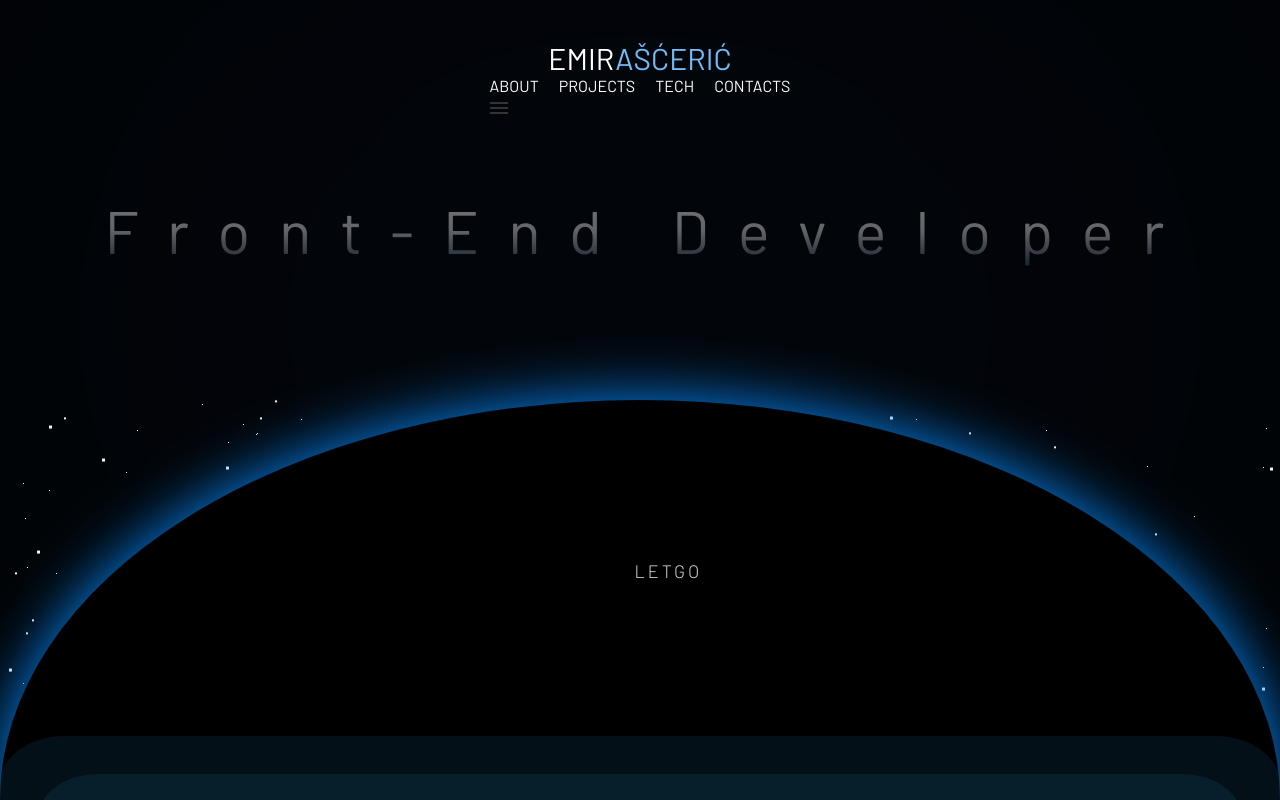
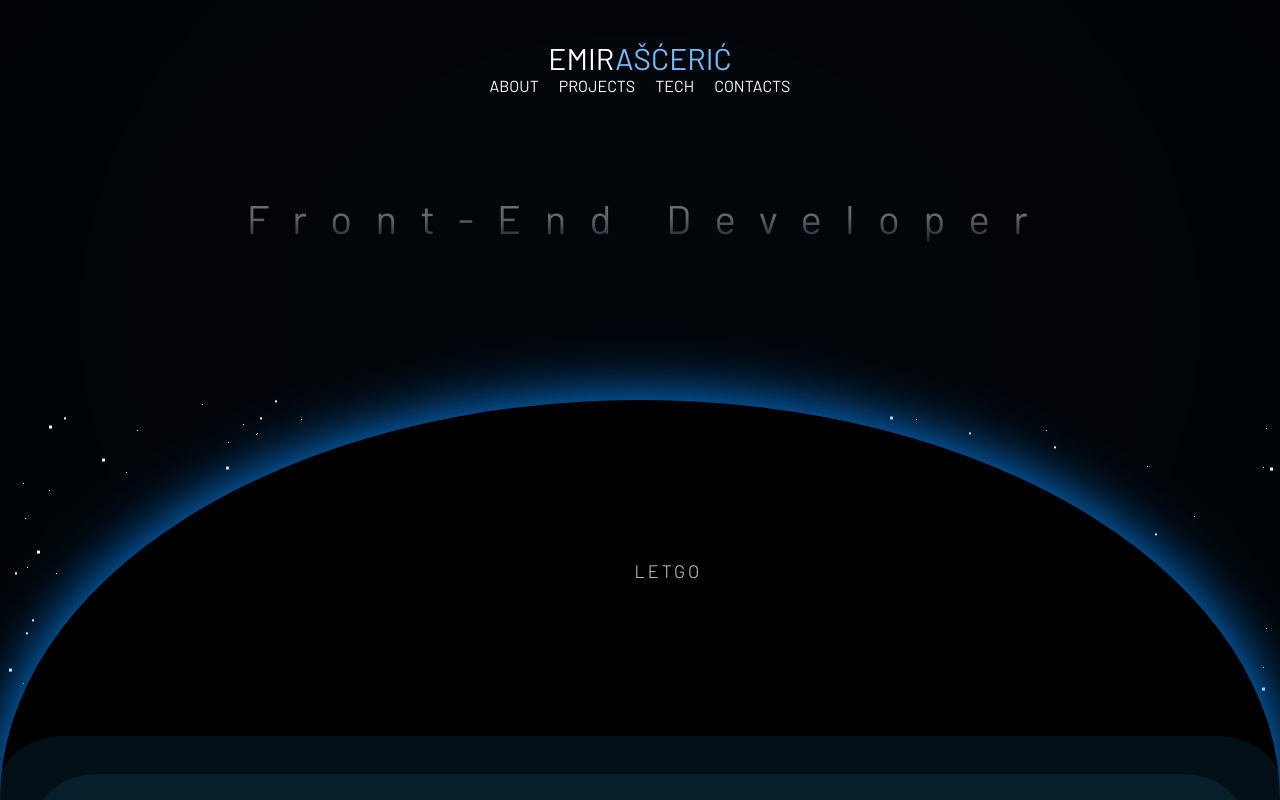
Before and after one commit to emirasceric/Portfolio2, a React (Create React App) app: page / in a window 1280 px wide. Shown: the top 800 px of the page. Built offline with nearby package versions, Linux system fonts and the light colour scheme; a web font is replaced by a local one.

Commit message:
css edit

```diff
--- a/src/components/Contact.css
+++ b/src/components/Contact.css
@@ -35,7 +35,7 @@
 .image-link img {
   width: 50px; /* Početna veličina ikona */
   transition: transform 0.3s ease; /* Animacija za povećanje */
-  background-color: aliceblue;
+ background-color: transparent;
 
 }
 
--- a/src/components/Contact.js
+++ b/src/components/Contact.js
@@ -15,13 +15,13 @@ const Contact = () => {
             </p>
             <div className="image-container">
               <a href="mailto:asceric_emir@hotmail.com" target="_blank" rel="noopener noreferrer" className="image-link">
-                <img src="https://i.ibb.co/HTWTMnD/Pngtree-vector-email-icon-3783212.png" alt="Email" />
+                <img src="https://i.ibb.co/6bmDVw1/mail2.png" alt="Email" />
               </a>
               <a href="https://www.linkedin.com/in/emir-asceric/" target="_blank" rel="noopener noreferrer" className="image-link">
-                <img src="https://www.treasurers.org/ACTmedia/linkedin-icon-1-logo-png-transparent.png" alt="LinkedIn" />
+                <img src="https://i.ibb.co/RbZ6TVK/Linked-In-icon-circle-svg.png" alt="LinkedIn" />
               </a>
               <a href="https://github.com/emirasceric" target="_blank" rel="noopener noreferrer" className="image-link">
-                <img src="https://i.ibb.co/Q83pCKf/github-logo-1.png" alt="GitHub" />
+                <img src="https://i.ibb.co/kJ530sN/github-11-xxl.png" alt="GitHub" />
               </a>
             </div>
           </div>
--- a/src/components/Home.css
+++ b/src/components/Home.css
@@ -65,9 +65,9 @@ body::-webkit-scrollbar {
   left: 0;
   right: 0;
   margin-top: -80px;
-  font-size: 60px;
+  font-size: 40px;
   text-align: center;
-  letter-spacing: 20px;
+  letter-spacing: 10px;
 
   background: -webkit-linear-gradient(white, rgb(219, 221, 224), #38495a);
   -webkit-background-clip: text;
@@ -108,8 +108,8 @@ span {
 
 @media (min-width: 1024px) {
   #title {
-    font-size: 60px; /* Manja veličina fonta za naslov */
-    letter-spacing: 20px; /* Manji razmak između slova */
+    font-size: 40px; /* Manja veličina fonta za naslov */
+    letter-spacing: 10px; /* Manji razmak između slova */
   }
 
   #subtitle {
@@ -122,8 +122,8 @@ span {
 
 @media (max-width: 1023px) {
   #title {
-    font-size: 40px; /* Još manja veličina fonta za naslov na vrlo malim zaslonima */
-    letter-spacing: 15px; /* Još manji razmak između slova */
+    font-size: 30px; /* Još manja veličina fonta za naslov na vrlo malim zaslonima */
+    letter-spacing: 10px; /* Još manji razmak između slova */
   }
 
   #subtitle {
--- a/src/components/LoadingPage.js
+++ b/src/components/LoadingPage.js
@@ -17,9 +17,6 @@ function LoadingPage() {
     gsap.set(mainSVG, {
       visibility: 'visible'
     });
-
-
-
 
     function animate(el, count) {
       const tl = gsap.timeline({
--- a/src/components/NavBar.css
+++ b/src/components/NavBar.css
@@ -33,7 +33,7 @@ a {
 }
 
 /* Na hover, a tagovi će primijeniti gradijentnu pozadinu */
-a:hover {
+#menu_links:hover {
   background-image: linear-gradient(to right, #72bcf8, #ffffff);
 
 }
@@ -60,7 +60,7 @@ a:hover {
 }
 
 /* Animacija linije ispod a tagova na hover */
-a::before {
+.menu_links a::before {
   content: '';
   position: absolute;
   width: 0;
@@ -130,10 +130,6 @@ a:hover::before {
   top: -5px;
 }
 
-.menu_links.active {
-  display: block;
-}
-
 /* Responsive stilovi */
 @media only screen and (max-width: 768px) {
   nav {
--- a/src/components/NavBar.js
+++ b/src/components/NavBar.js
@@ -1,17 +1,11 @@
 import React, { useState, useEffect } from "react";
 import './NavBar.css';
 
-
 const Navbar = () => {
   const [isHome, setIsHome] = useState(true);
-  const [isMenuOpen, setIsMenuOpen] = useState(false);
 
   const checkIfHome = () => {
     setIsHome(window.pageYOffset === 0);
-
-  };
-   const toggleMenu = () => {
-      setIsMenuOpen(!isMenuOpen);
   };
 
   useEffect(() => {
@@ -37,8 +31,6 @@ const Navbar = () => {
       if (hideTimeout) clearTimeout(hideTimeout);
       nav.classList.remove("hidden");
     });
-
-
 
     nav.addEventListener("mouseout", hideNav);
 
@@ -130,8 +122,8 @@ const Navbar = () => {
         <p className="website_name" onClick={scrollToTop}>
           <span className="emir">EMIR</span>
           <span className="asceric">AŠĆERIĆ</span>
-      </p>
-      <div className={`menu_links ${isMenuOpen ? "active" : ""}`}>
+        </p>{" "}
+        <div className="menu_links">
           <a
             href="#about"
             className="link"
@@ -162,6 +154,8 @@ const Navbar = () => {
           >
             tech
           </a>
+
+
           <a
             href="#contacts"
             className="link"
@@ -173,8 +167,8 @@ const Navbar = () => {
             contacts
           </a>
         </div>
-      <div className="menu_icon" onClick={toggleMenu}>
-        <span className="navicon"></span>
+        <div className="menu_icon">
+          <span className="icon"></span>
         </div>
       </div>
     </nav>
```
Also changed, not shown: src/components/About.js (line endings or trailing spaces), src/components/Home.js (line endings or trailing spaces), src/components/LoadingPage.css (indentation only). Lines whose indentation alone changed are shown as unchanged.
